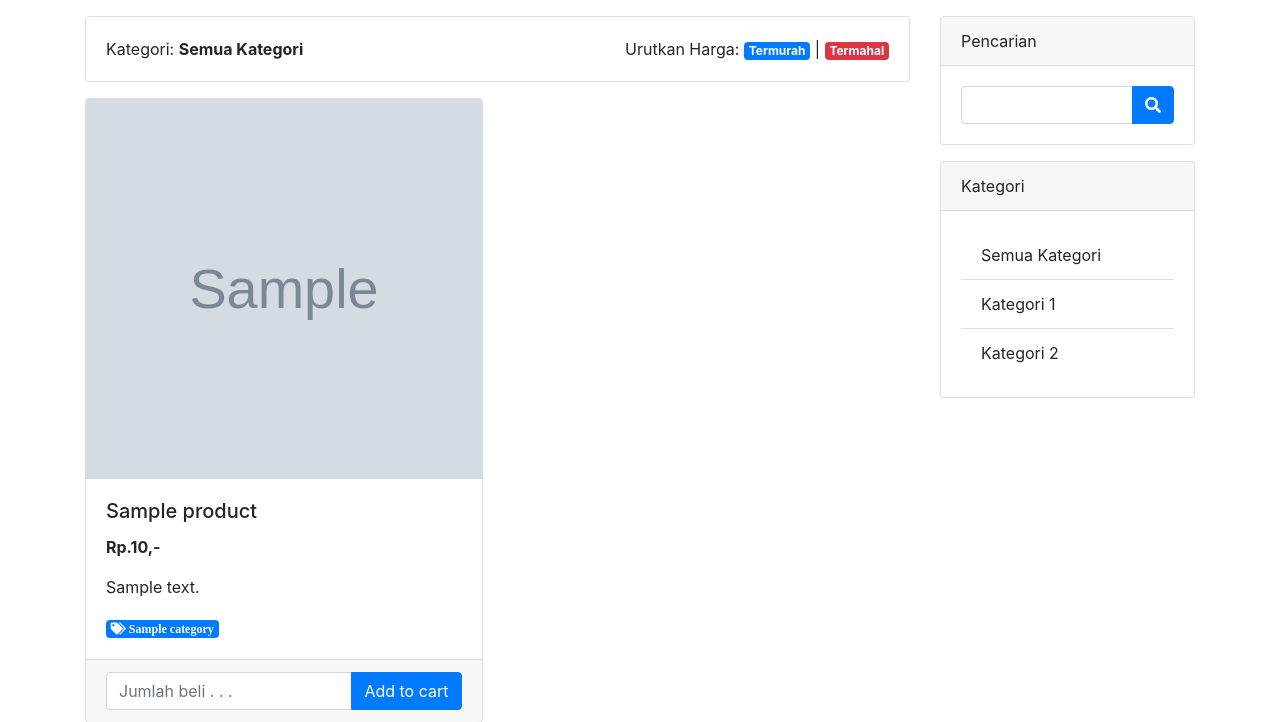
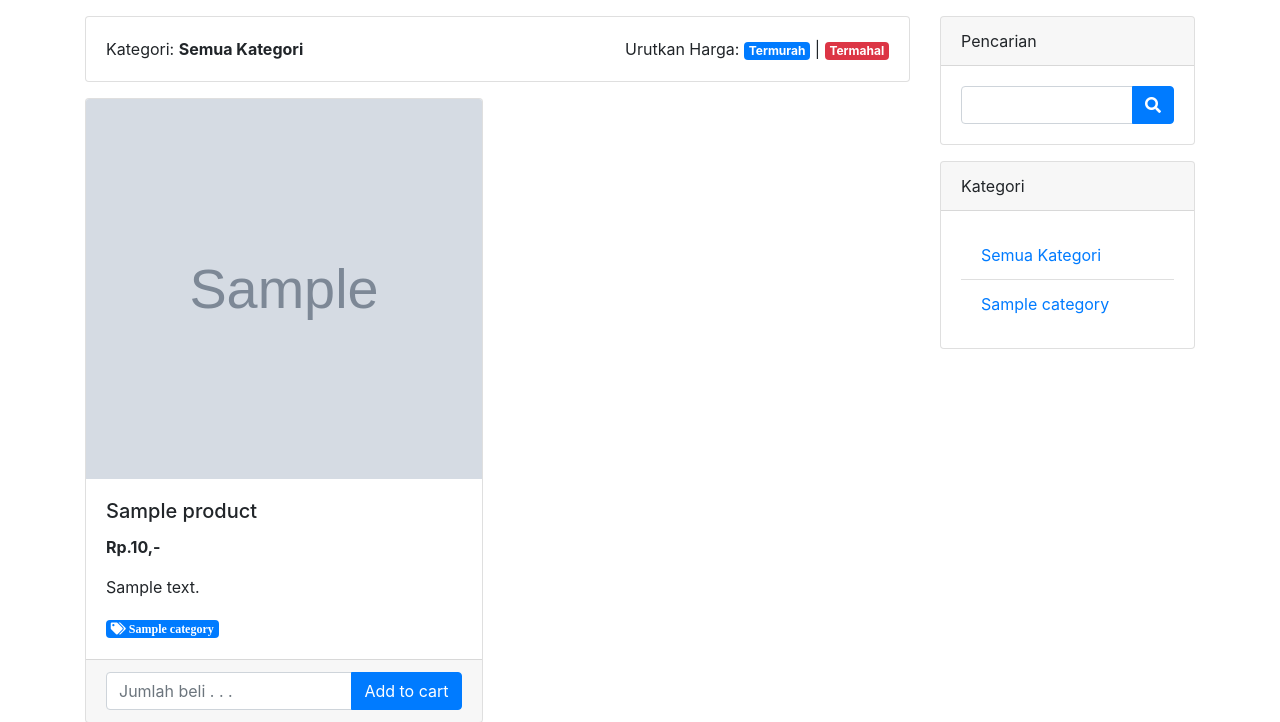
Before and after one commit to yhaae01/sho-olshop, a CodeIgniter app: page /sho-olshop/index.php/shop/sortby/1 in a window 1280 px wide. Shown: the part 56-778 px from the top of the page. Run offline with CodeIgniter, Linux system fonts and the light colour scheme; tables that the repository leaves empty or names only in its code hold one stand-in row (values such as "Sample post"); grey boxes marked "Sample" are stand-in pictures; some libraries are stand-ins or nearby versions.

Commit message:
Menampilkan data produk berdasarkan kategori

```diff
--- a/application/controllers/Home.php
+++ b/application/controllers/Home.php
@@ -13,7 +13,8 @@ class Home extends MY_Controller {
                     'product.id', 'product.title AS product_title',
                     'product.description', 'product.image',
                     'product.price', 'product.is_available',
-                    'category.title AS category_title'
+                    'category.title AS category_title',
+                    'category.slug AS category_slug'
                 ]
             )
             ->join('category')
--- a/application/controllers/Shop.php
+++ b/application/controllers/Shop.php
@@ -12,7 +12,8 @@ class Shop extends MY_Controller
 					'product.id', 'product.title AS product_title',
 					'product.description', 'product.image',
 					'product.price', 'product.is_available',
-					'category.title AS category_title', 'category.slug AS category_slug'
+					'category.title AS category_title', 'category.slug AS category_slug',
+                    'category.slug AS category_slug'
 				]
 			)
 			->join('category')
@@ -27,7 +28,38 @@ class Shop extends MY_Controller
 		$data['page']	= 'pages/home/index';
 
 		$this->view($data);
-	}
+    }
+
+    public function category($category, $page = null)
+    {
+        $data['title']	    = 'Belanja';
+		$data['content']	= $this->shop->select(
+				[
+					'product.id', 'product.title AS product_title',
+					'product.description', 'product.image',
+					'product.price', 'product.is_available',
+                    'category.title AS category_title', 'category.slug AS category_slug',
+                    'category.slug AS category_slug'
+				]
+			)
+			->join('category')
+			->where('product.is_available', 1)
+			->where('category.slug', $category)
+			->paginate($page)
+			->get();
+        $data['total_rows']	= $this->shop
+            ->where('product.is_available', 1)
+            ->where('category.slug', $category)
+            ->join('category')
+            ->count();
+		$data['pagination']	= $this->shop->makePagination(
+			base_url("shop/category/$category"), 4, $data['total_rows']
+        );
+        $data['category']   = ucwords(str_replace('-', ' ', $category));
+		$data['page']	    = 'pages/home/index';
+
+		$this->view($data);
+    }
 
 }
 
--- a/application/models/Home_model.php
+++ b/application/models/Home_model.php
@@ -4,8 +4,8 @@ defined('BASEPATH') OR exit('No direct script access allowed');
 class Home_model extends MY_Model
 {
 
-    protected $table = 'product';
-    protected $perPage = 5;
+    protected $table    = 'product';
+    protected $perPage  = 2;
 
 }
 
--- a/application/views/pages/home/index.php
+++ b/application/views/pages/home/index.php
@@ -8,7 +8,7 @@
                     <div class="col-md-12">
                         <div class="card mb-3">
                             <div class="card-body">
-                                Kategori: <strong>Semua Kategori</strong>
+                                Kategori: <strong><?= isset($category) ? $category : 'Semua Kategori' ?></strong>
                                 <span class="float-right">
                                         Urutkan Harga: <a href="<?= base_url('shop/sortby/asc') ?>" class="badge badge-primary">Termurah</a> | <a
                                             href="<?= base_url('shop/sortby/desc') ?>" class="badge badge-danger">Termahal</a>
@@ -31,7 +31,7 @@
                             </h5>
                             <p class="card-text"> <strong>Rp.<?= number_format($row->price, 0, ',', '.') ?>,-</strong> </p>
                             <p class="card-text"> <?= $row->description ?> </p>
-                            <a href="#" class="badge badge-primary"> <i class="fas fa-tags"> <?= $row->category_title ?></i></a>
+                            <a href="<?= base_url("shop/category/$row->category_slug") ?>" class="badge badge-primary"> <i class="fas fa-tags"> <?= $row->category_title ?></i></a>
                         </div>
                         <div class="card-footer">
                             <form action="">
@@ -91,9 +91,10 @@
                             </div>
                             <div class="card-body">
                                 <ul class="list-group list-group-flush">
-                                        <li class="list-group-item">Semua Kategori</li>
-                                        <li class="list-group-item">Kategori 1</li>
-                                        <li class="list-group-item">Kategori 2</li>
+                                    <li class="list-group-item"><a href="<?= base_url() ?>">Semua Kategori</a></li>
+                                    <?php foreach (getCategories() as $category) :?>
+                                    <li class="list-group-item"><a href="<?= base_url("shop/category/$category->slug") ?>"><?= $category->title; ?></a></li>
+                                    <?php endforeach; ?>
                                 </ul>
                             </div>
                         </div>
```
Also changed, not shown: assets/images/product/wedang-jahe-20200513152758.png (added).
